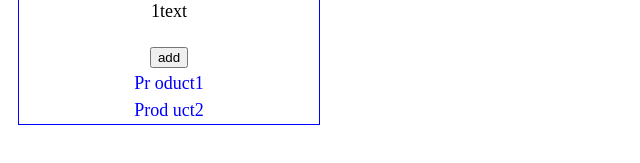
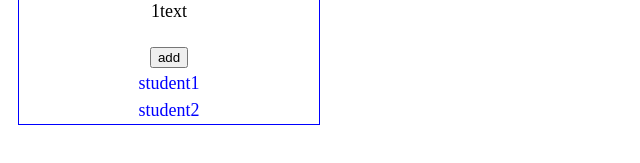
Before and after one commit to Alfaussa/TempConverter, a React (Vite) app in the folder TempConv/: page / in a window 1280 px wide. Shown: the part 397-560 px from the top of the page, without its empty margins (0-640 px from the left). Built offline with nearby package versions, Linux system fonts and the light colour scheme.

Commit message:
⊗jsrtPmRtNFE

```diff
--- a/TempConv/src/error-page-404.jsx
+++ b/TempConv/src/error-page-404.jsx
@@ -8,7 +8,7 @@ return (
 	<div>
 		<h1>Hi! It is an Error
 			Page</h1>
-		<h2>404 Not Found Error</h2>
+		<h2>404 Not Found Error, did you get it?</h2>
 		<p>
 			<i>{error.statusText}</i>
 		</p>
--- a/TempConv/src/routes/root.jsx
+++ b/TempConv/src/routes/root.jsx
@@ -1,10 +1,8 @@
 function Root() {
 	return (
 		<nav>
-			<a href={`/products/1`}>Pr
-				oduct1</a>
-	 		<a href={`/products/2`}>Prod
-				uct2</a>
+			<a href={`/students/1`}>student1</a>
+	 		<a href={`/students/2`}>student2</a>
 		</nav>
 	);
 }
```
Also changed, not shown: TempConv/src/main.jsx (+3 -4 lines).
